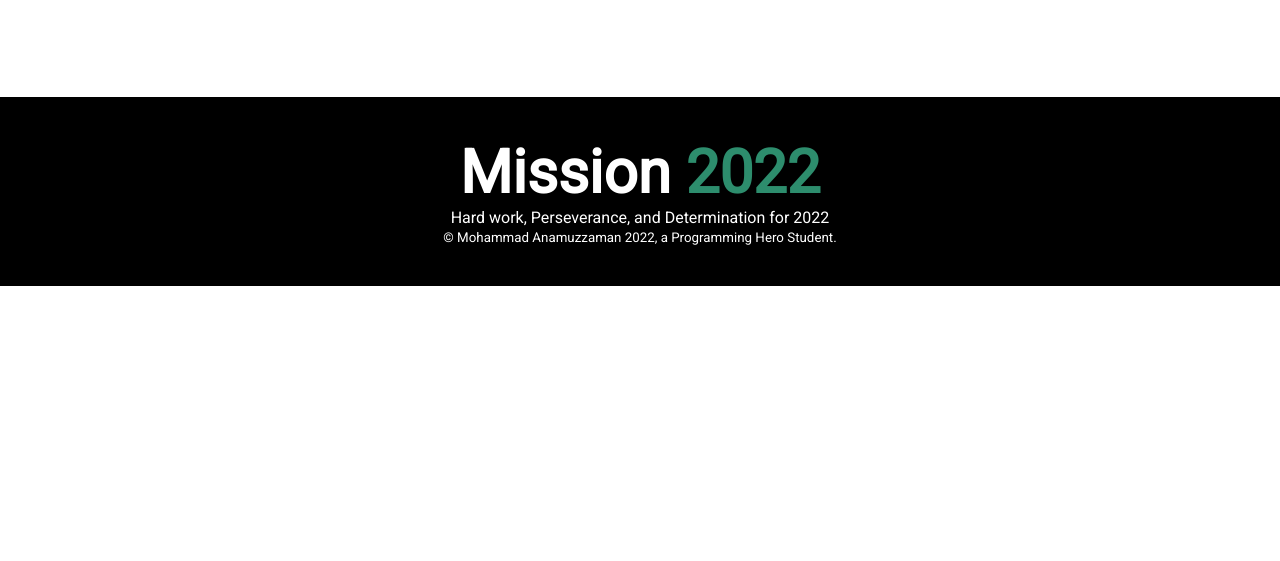
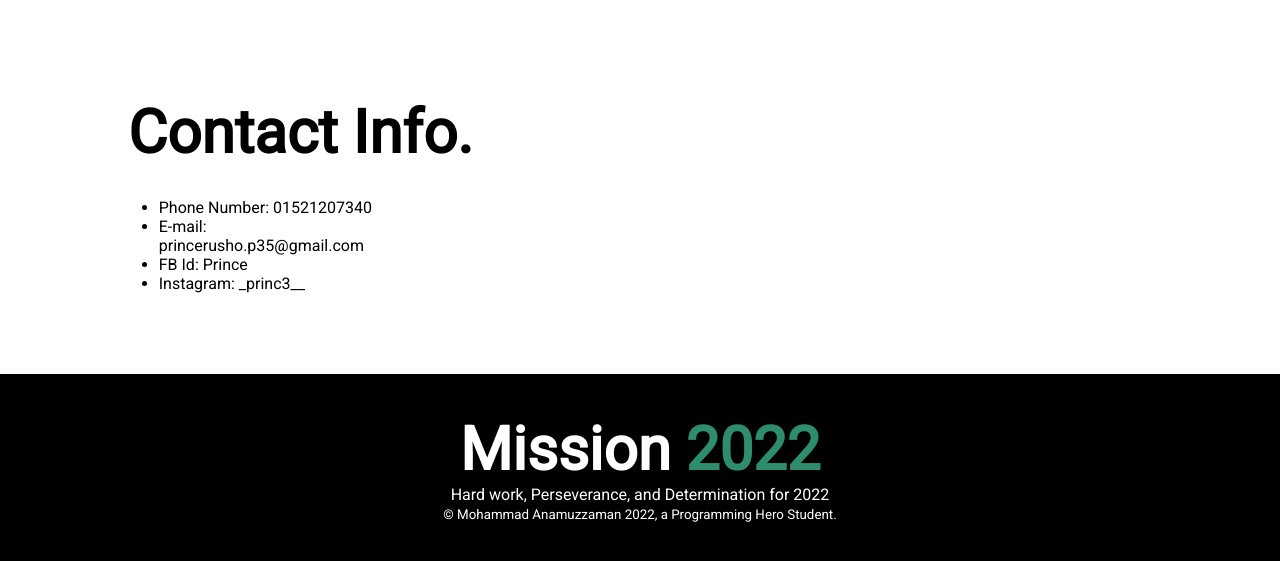
Before and after one commit to Prince-Zaman/my-developer-portfolio, a plain HTML site: page index.html in a window 1280 px wide. Shown: the part 1883-2444 px from the top of the page. Before the commit the page ends 2169 px from the top, so only its background shows below. Drawn offline with Linux system fonts and the light colour scheme.

Commit message:
final push

```diff
--- a/index.html
+++ b/index.html
@@ -71,7 +71,19 @@
         </section>
         <!-- bonus part -->
         <section>
-
+            <div class="contact-info">
+                <h1> Contact Info.</h1>
+            </div>
+            <div class="info-part">
+                <p>
+                    <ul>
+                        <li>Phone Number: 01521207340</li>
+                        <li>E-mail: princerusho.p35@gmail.com</li>
+                        <li>FB Id: Prince</li>
+                        <li>Instagram: _princ3__</li>
+                    </ul>
+                </p>
+            </div>
         </section>
     </section>
     <footer>
--- a/styles/style.css
+++ b/styles/style.css
@@ -84,3 +84,11 @@ footer {
 .khaki-color {
   background-color: rgba(209, 201, 132, 0.616);
 }
+.info-part {
+  display: inline-flex;
+  margin-bottom: 50px;
+  width: 25%;
+  height: 50;
+  padding: 3%;
+  border-radius: 10px;
+}
```
